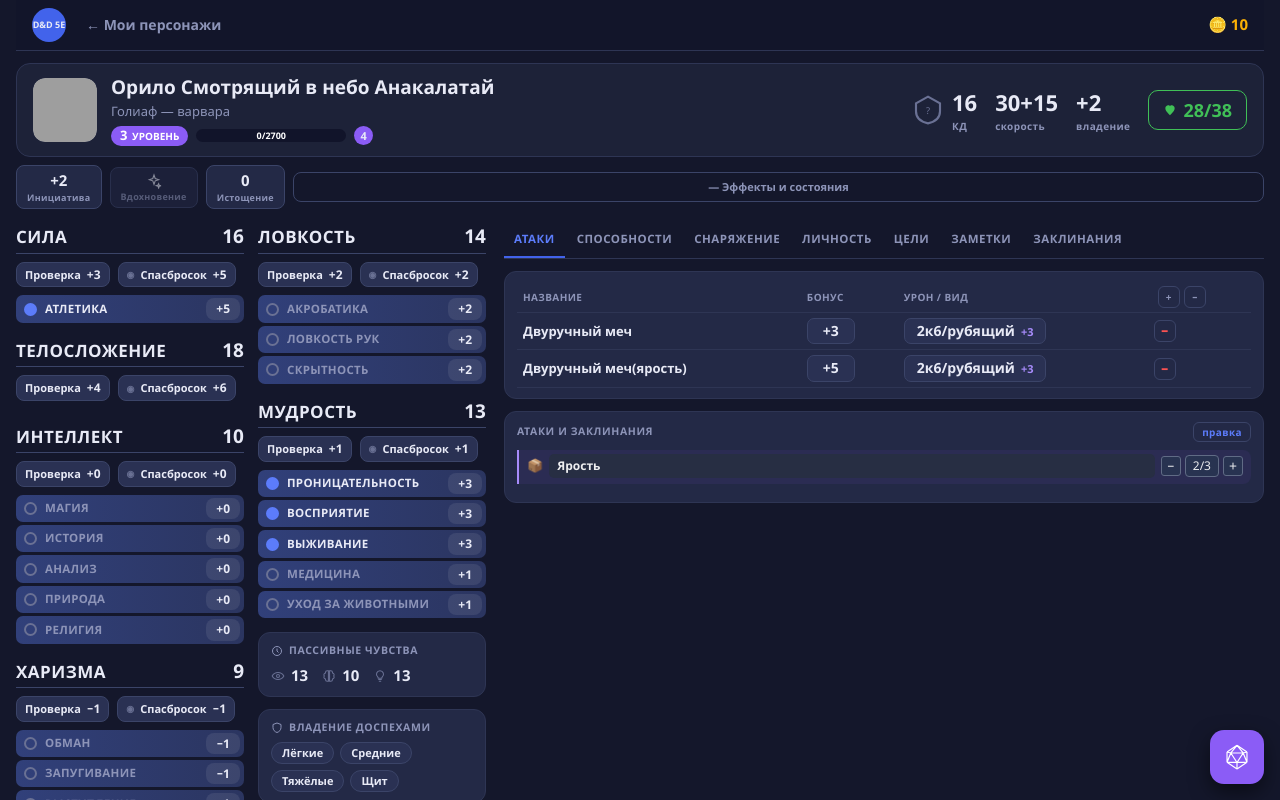
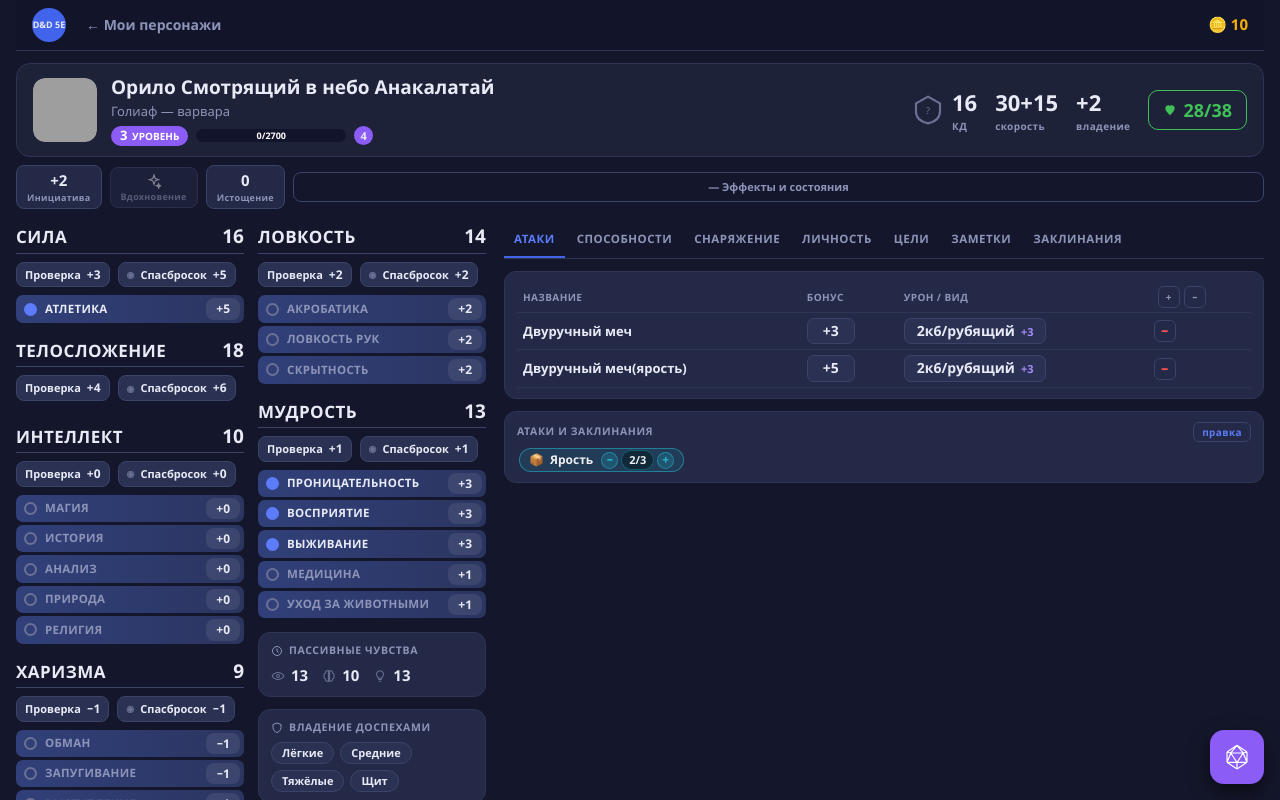
Before and after one commit to henttop/dnd-sheet, a React (Vite) app: page / in a window 1280 px wide. Both pictures are taken after a click on the element 197 px from the left and 279 px from the top of the page. Shown: the top 800 px of the page. Built offline with nearby package versions, Linux system fonts and the light colour scheme; grey boxes are pictures that could not be loaded.

Commit message:
feat: ресурс - отдельная бирюзовая плашка-капсуля вместо блока-спойлера (и в листе, и в редакторе)

```diff
--- a/src/richtext.jsx
+++ b/src/richtext.jsx
@@ -13,21 +13,21 @@ import React, { useState } from "react";
    спойлер сливается с соседним текстом, а пустые строки удалить нельзя. */
 export const GUARD_HTML = `<p class="ed-guard" data-guard="1"><br></p>`;
 
-/* Блок ресурса — такой же, как спойлер (интерфейс правки — только в режиме редактирования) */
+/* Блок ресурса — отдельная плашка (не как у спойлера: бирюзовая, округлая, inline).
+   Интерфейс правки (×/🗑) — только в редакторе. */
 export function resourceBlockHtml(id, name, current, max) {
   const val = max > 0 ? current + "/" + max : current;
-  return `<span class="ed-sp ed-sp-res" data-sp="1" data-res="${escHtml(id || "")}" contenteditable="false">`
-    + `<span class="ed-sp-head">`
-    + `<span class="ed-sp-icon">📦</span>`
-    + `<span class="ed-sp-title" contenteditable="true">${escHtml(name || "ресурс")}</span>`
-    + `<span class="ed-sp-count">`
-    + `<button type="button" class="sheet-resource__button" data-type="decrement" contenteditable="false">−</button>`
-    + `<span class="sheet-resource__label">${escHtml(String(val))}</span>`
-    + `<button type="button" class="sheet-resource__button" data-type="increment" contenteditable="false">+</button>`
+  return `<span class="res-chip ed-sp-res" data-sp="1" data-res="${escHtml(id || "")}" contenteditable="false">`
+    + `<span class="res-chip__icon">📦</span>`
+    + `<span class="res-chip__name" contenteditable="true">${escHtml(name || "ресурс")}</span>`
+    + `<span class="res-chip__count">`
+    + `<button type="button" class="res-chip__btn" data-type="decrement" contenteditable="false">−</button>`
+    + `<span class="res-chip__val">${escHtml(String(val))}</span>`
+    + `<button type="button" class="res-chip__btn" data-type="increment" contenteditable="false">+</button>`
     + `</span>`
     + `<button type="button" class="ed-sp-unwrap" contenteditable="false" title="убрать ресурс из текста">×</button>`
     + `<button type="button" class="ed-sp-trash" contenteditable="false" title="удалить ресурс">🗑</button>`
-    + `</span></span>`;
+    + `</span>`;
 }
 
 export function renderDoc(doc, ctx = {}) {
@@ -76,7 +76,7 @@ function Node({ n, ctx = {} }) {
       const live = a.id && ctx.resources ? ctx.resources[a.id] : null;
       const name = live ? (live.name || "ресурс") : (a.name || "ресурс");
       const cur = live ? (live.current ?? 0) : (a.current ?? 0);
-      const mx = live ? (live.max ?? 0) : (a.max ?? 0);
+      const mx = live ? (live.resolvedMax ?? live.max ?? 0) : (a.max ?? 0);
       const val = mx > 0 ? `${cur}/${mx}` : cur;
       const step = (d) => {
         if (!a.id || !ctx.onResource) return;
@@ -86,19 +86,18 @@ function Node({ n, ctx = {} }) {
         ctx.onResource(a.id, { current: next });
       };
       return (
-        <span className={"ed-sp ed-sp-res" + (ctx.editable ? " editable" : "")} data-id={a.id}>
-          <span className="ed-sp-head">
-            <span className="ed-sp-icon">📦</span>
-            <span className="ed-sp-title" role="button" tabIndex={0}
+        <span className={"res-chip" + (ctx.editable ? " editable" : "")} data-id={a.id}>
+          <span className="res-chip__icon">📦</span>
+          <span className="res-chip__name" role="button" tabIndex={0}
             title="настроить ресурс"
             onClick={e => { e.stopPropagation(); if (a.id && ctx.onResourceOpen) ctx.onResourceOpen(a.id); }}>
             {name}
           </span>
-            <span className="ed-sp-count">
-              <button type="button" className="sheet-resource__button" data-type="decrement"
+          <span className="res-chip__count">
+            <button type="button" className="res-chip__btn" data-type="decrement"
               onClick={e => { e.stopPropagation(); step(-1); }}>−</button>
-              <span className="sheet-resource__label">{val}</span>
-              <button type="button" className="sheet-resource__button" data-type="increment"
+            <span className="res-chip__val">{val}</span>
+            <button type="button" className="res-chip__btn" data-type="increment"
               onClick={e => { e.stopPropagation(); step(1); }}>+</button>
           </span>
           {ctx.editable ? (
@@ -107,7 +106,6 @@ function Node({ n, ctx = {} }) {
               <button type="button" className="ed-sp-trash" title="удалить ресурс">🗑</button>
             </>
           ) : null}
-          </span>
         </span>
       );
     }
@@ -357,7 +355,7 @@ export function textToDoc(text) {
 const escHtml = (s) => String(s ?? "")
   .replace(/&/g, "&amp;").replace(/</g, "&lt;").replace(/>/g, "&gt;");
 
-function inlineToHtml(nodes) {
+function inlineToHtml(nodes, ctx = {}) {
   return (nodes || []).map(ch => {
     if (ch.type === "text") {
       let t = escHtml(ch.text);
@@ -373,7 +371,11 @@ function inlineToHtml(nodes) {
     }
     if (ch.type === "resource") {
       const a = ch.attrs || {};
-      return `<span class="ed-res" data-res="${escHtml(a.id || "")}" contenteditable="false">📦 ${escHtml(a.name || "ресурс")}</span>`;
+      const live = a.id && ctx.resources ? ctx.resources[a.id] : null;
+      const nm = live ? (live.name || "ресурс") : (a.name || "ресурс");
+      const cv = live ? (live.current ?? 0) : (a.current ?? 0);
+      const mx = live ? (live.resolvedMax ?? live.max ?? 0) : (a.max ?? 0);
+      return resourceBlockHtml(a.id, nm, cv, mx);
     }
     if (ch.type === "roller") {
       const e = ch.attrs?.expr || ch.attrs?.formula || "";
@@ -397,8 +399,8 @@ function htmlToInline(node) {
     const tag = n.tagName.toLowerCase();
     if (tag === "br") { out.push({ type: "text", text: "\n", marks }); return; }
     if (n.classList?.contains("ed-sp-res")) {
-      const t = n.querySelector?.(".ed-sp-title");
-      out.push({ type: "resource", attrs: { id: n.dataset.res || "", name: (t?.textContent || "").replace(/^📦\s*/, "").trim() } });
+      const t = n.querySelector?.(".res-chip__name");
+      out.push({ type: "resource", attrs: { id: n.dataset.res || "", name: (t?.textContent || "").trim() } });
       return;
     }
     if (n.classList?.contains("ed-res") || n.classList?.contains("ed-res-row")) {
@@ -454,9 +456,9 @@ export function docToEditorHtml(doc, ctx = {}) {
   for (const node of doc?.content || []) {
     if (node.type === "spoiler") {
       const sum = ((node.content || []).find(x => x.type === "spoilerSummary")?.content || [])
-        .map(t => inlineToHtml([t])).join("");
+        .map(t => inlineToHtml([t], ctx)).join("");
       const body = ((node.content || []).find(x => x.type === "spoilerContent")?.content || [])
-        .map(p => `<p>${inlineToHtml(p.content)}</p>`).join("") || "<p><br></p>";
+        .map(p => `<p>${inlineToHtml(p.content, ctx)}</p>`).join("") || "<p><br></p>";
       parts.push(
         GUARD_HTML +
         `<div class="ed-sp" data-sp="1" contenteditable="false">` +
@@ -480,10 +482,10 @@ export function docToEditorHtml(doc, ctx = {}) {
     } else if (node.type === "bulletList" || node.type === "orderedList") {
       const tag = node.type === "orderedList" ? "ol" : "ul";
       const items = (node.content || []).map(li =>
-        `<li>${inlineToHtml(li.content?.[0]?.content || [])}</li>`).join("");
+        `<li>${inlineToHtml(li.content?.[0]?.content || [], ctx)}</li>`).join("");
       parts.push(`<${tag} class="ed-list">${items}</${tag}>`);
     } else {
-      parts.push(`<p class="ed-p">${inlineToHtml(node.content)}</p>`);
+      parts.push(`<p class="ed-p">${inlineToHtml(node.content, ctx)}</p>`);
     }
   }
   return parts.join("") || `<p class="ed-p"><br></p>`;
@@ -512,7 +514,7 @@ export function editorToDoc(root) {
 
     if (node.classList?.contains("ed-sp-res")) {
       flush();
-      const t = node.querySelector(".ed-sp-title");
+      const t = node.querySelector(".res-chip__name");
       content.push({ type: "resource", attrs: { id: node.dataset.res || "", name: (t?.textContent || "").trim() } });
       continue;
     }
--- a/src/styles.css
+++ b/src/styles.css
@@ -634,7 +634,6 @@ img{display:block}
 .ctx-sub{font-size:10px;color:var(--dim);font-weight:700}
 .ctx-item:hover .ctx-sub{color:rgba(255,255,255,.8)}
 .ctx-res{max-height:180px;overflow:auto}
-.rt .res-chip{border-color:var(--purple2);color:var(--purple2);font-weight:800}
 .rt details{border-color:var(--border2)}
 .rt summary{color:var(--purple2)}
 
@@ -699,8 +698,8 @@ img{display:block}
 .rt-rich li{margin:2px 0}
 .rt-rich code{background:var(--card);border-radius:4px;padding:0 4px;font-size:12px}
 .rt-rich hr.ed-divider{border:none;border-top:1px solid var(--border2);margin:10px 0}
-.rt-rich .ed-res{background:var(--card);border:1px solid var(--purple2);border-radius:5px;
-  padding:0 6px;font-size:12px;font-weight:700;color:var(--purple2);white-space:nowrap}
+.rt-rich .ed-res{background:rgba(34,184,207,.12);border:1px solid rgba(34,184,207,.55);border-radius:999px;
+  padding:0 8px;font-size:12px;font-weight:700;color:var(--cyan);white-space:nowrap}
 .rt-rich .ed-roller{background:var(--accent);color:#fff;border-radius:5px;padding:0 6px;font-size:12px;font-weight:700}
 .ed-sp{display:block;margin:8px 0;border-left:2px solid var(--purple2);
   background:rgba(139,92,246,.07);border-radius:0 8px 8px 0;padding:4px 8px 6px}
@@ -718,12 +717,25 @@ img{display:block}
 .ed-sp-trash:hover{color:var(--red)}
 .ed-sp-body{margin-top:4px;padding-left:4px}
 .ed-sp-body p{margin:0 0 4px}
-/* ресурс — такой же блок, как спойлер */
-.ed-sp-icon{font-size:13px;line-height:1;opacity:.85}
-.ed-sp-count{display:inline-flex;align-items:center;gap:4px;margin-left:auto}
-.ed-sp-count .sheet-resource__label{font-size:12px;color:rgba(255,255,255,.9);background:rgb(40,51,81);
-  border:1px solid rgb(96,107,133);border-radius:4px;padding:1px 7px}
-.ed-sp-res .ed-sp-title{cursor:pointer}
+/* старые стили ресурса-блока (теперь плашка .res-chip) — оставлены для совместимости */
+
+/* ресурс — отдельная плашка (не блок-спойлер): бирюзовая, округлая, inline */
+.res-chip{display:inline-flex;align-items:center;gap:6px;vertical-align:middle;
+  background:rgba(34,184,207,.12);border:1px solid rgba(34,184,207,.55);border-radius:999px;
+  padding:1px 9px;margin:0 2px;font-size:12px;font-weight:700;color:var(--cyan);
+  white-space:nowrap;line-height:1.6;max-width:100%}
+.res-chip__icon{font-size:12px;line-height:1;filter:saturate(1.3)}
+.res-chip__name{color:rgba(255,255,255,.92);font-weight:700;overflow:hidden;text-overflow:ellipsis;
+  max-width:220px;outline:none}
+.res-chip__name:focus{color:#fff;text-decoration:underline dotted rgba(34,184,207,.7)}
+.res-chip__count{display:inline-flex;align-items:center;gap:3px;margin-left:2px}
+.res-chip__btn{background:rgba(34,184,207,.2);border:1px solid rgba(34,184,207,.5);color:var(--cyan);
+  border-radius:999px;width:17px;height:17px;line-height:1;font-size:12px;font-weight:800;
+  display:inline-flex;align-items:center;justify-content:center;padding:0;cursor:pointer}
+.res-chip__btn:hover{background:var(--cyan);color:#06202a}
+.res-chip__val{background:rgba(4,26,34,.55);border:1px solid rgba(34,184,207,.35);border-radius:999px;
+  padding:0 7px;font-size:11px;color:rgba(255,255,255,.92);font-weight:800;min-width:24px;text-align:center}
+.res-chip .ed-sp-unwrap,.res-chip .ed-sp-trash{font-size:12px;padding:1px 2px}
 
 /* ===== Ресурс в тексте (как на LSS) ===== */
 .sheet-resource{display:flex;align-items:stretch;gap:2px;width:100%;margin:4px 0}
```
Also changed, not shown: src/Sheet.jsx (+9 -4 lines), 1 other file (tests, documents, lock files or other folders). Lines whose indentation alone changed are shown as unchanged.
